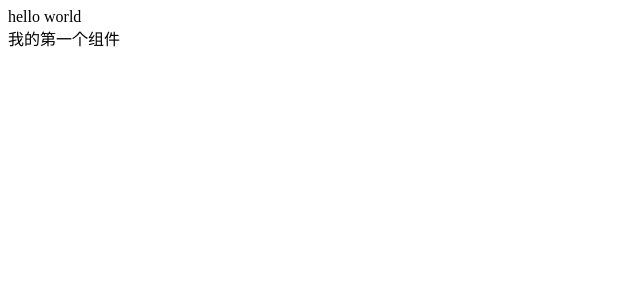
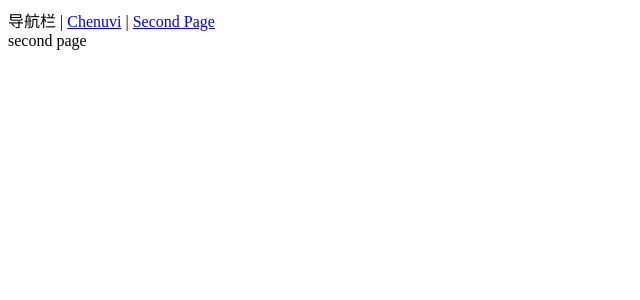
Before and after one commit to chenuvi/hummingbird-ui, a Vue app: page /#/second in a window 1280 px wide. Shown: the top 300 px of the page, without its empty margins (0-640 px from the left). Built offline with nearby package versions, Linux system fonts and the light colour scheme.

Commit message:
Feat: vue-router 初始化

```diff
--- a/index.html
+++ b/index.html
@@ -8,6 +8,6 @@
   </head>
   <body>
     <div id="app"></div>
-    <script type="module" src="/src/main.js"></script>
+    <script type="module" src="/src/main.ts"></script>
   </body>
 </html>
--- a/src/App.vue
+++ b/src/App.vue
@@ -1,12 +1,12 @@
 <template>
-  <div>hello world</div>
-  <Chenuvi></Chenuvi>
+  <div>导航栏 | <router-link to='/'>Chenuvi</router-link> | <router-link to='/second'>Second Page</router-link></div>
+  <router-view></router-view>
 </template>
 
 <script>
 import Chenuvi from "./components/Chenuvi.vue";
 export default {
-  components: { Chenuvi },
+  components: { Chenuvi }
 };
 </script>
 
--- /dev/null
+++ b/src/components/second-page.vue
@@ -0,0 +1,19 @@
+<template>
+    <div>
+        second page
+    </div>
+</template>
+
+<script>
+export default {
+    setup () {
+
+
+        return {}
+    }
+}
+</script>
+
+<style  scoped>
+
+</style>
--- a/src/main.js
+++ /dev/null
@@ -1,4 +0,0 @@
-import { createApp } from 'vue'
-import App from './App.vue'
-
-createApp(App).mount('#app')
--- /dev/null
+++ b/src/main.ts
@@ -0,0 +1,18 @@
+import { createApp } from 'vue'
+import App from './App.vue'
+import Chenuvi from './components/Chenuvi.vue'
+import SecondPage from './components/second-page.vue'
+import {createWebHashHistory, createRouter} from 'vue-router'
+
+const history = createWebHashHistory()
+const router = createRouter({
+    history,
+    routes:[
+        {path:'/',component:Chenuvi},
+        {path:'/second',component:SecondPage},
+    ]
+})
+
+const app = createApp(App)
+app.use(router)
+app.mount('#app')
--- /dev/null
+++ b/src/shims-vue.d.ts
@@ -0,0 +1,5 @@
+declare module '*.vue' {
+    import { ComponentOptions } from 'vue'
+    const componentOptions: ComponentOptions
+    export default componentOptions
+}
```
